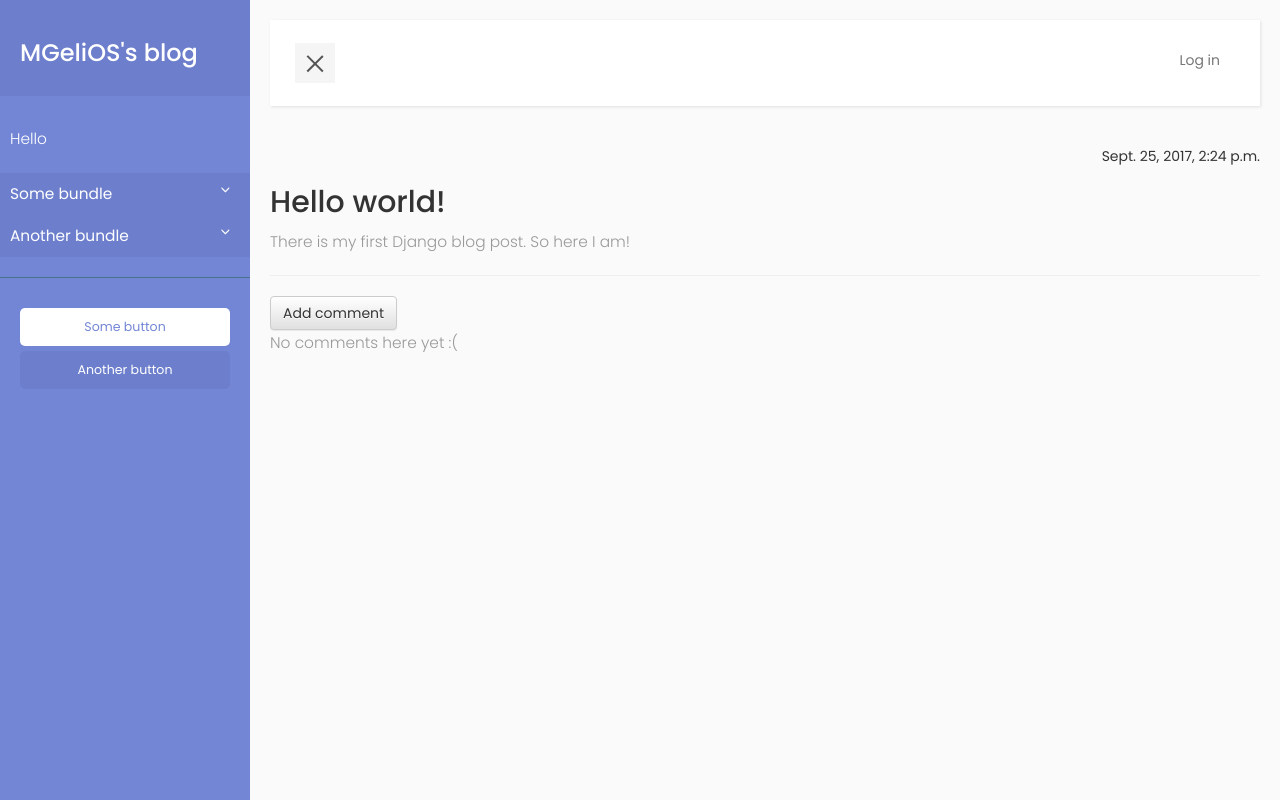
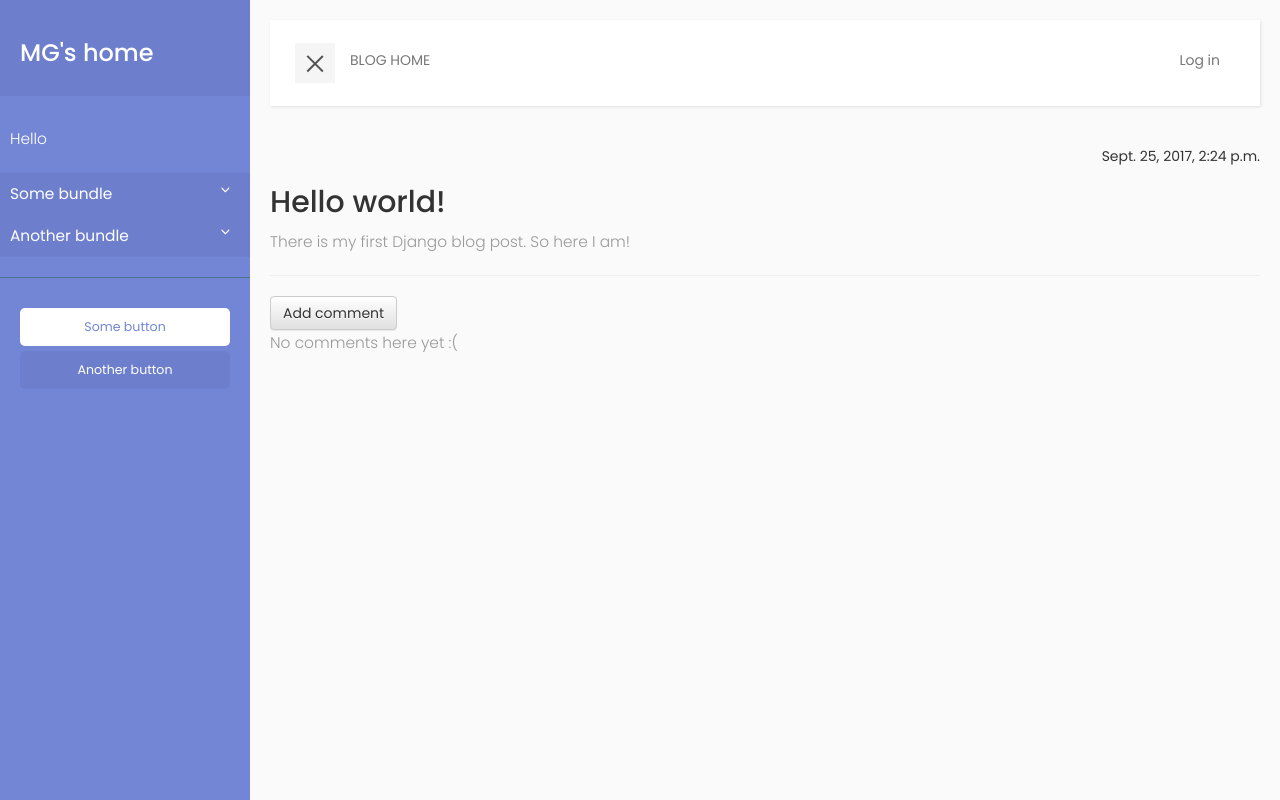
Before and after one commit to mgelios/my-first-blog, a Django app: page /blog/post/1/ in a window 1280 px wide. Run offline with Django 3.2, Linux system fonts and the light colour scheme; data comes from the database, SQL or seed files in the repository; some libraries are stand-ins or nearby versions.

Commit message:
updated styling for blog

```diff
--- a/blog/templates/blog/base.html
+++ b/blog/templates/blog/base.html
@@ -5,13 +5,14 @@
         <link rel="stylesheet" href="//maxcdn.bootstrapcdn.com/bootstrap/3.2.0/css/bootstrap.min.css" >
         <link rel="stylesheet" href="//maxcdn.bootstrapcdn.com/bootstrap/3.2.0/css/bootstrap-theme.min.css" >
         <link rel="stylesheet" href="{% static 'css/blog.css' %}" >
+        <meta name="theme-color" content="#7386D5">
     </head>
     <body>
         <div class="wrapper">
             <!-- Sidebar Holder -->
             <nav id="sidebar">
                 <div class="sidebar-header">
-                    <h3><a href="/">MGeliOS's blog</a></h3>
+                    <h3><a href="/">MG's home</a></h3>
                 </div>
 
                 <ul class="list-unstyled components">
@@ -57,8 +58,12 @@
                                 <span></span>
                             </button>
                         </div>
-
                         <div class="collapse navbar-collapse" id="bs-example-navbar-collapse-1">
+                            <ul class="nav navbar-nav navbar-left">
+                                <li>
+                                    <a href="/blog/">BLOG HOME</a>
+                                </li>
+                            </ul>
                             <ul class="nav navbar-nav navbar-right">
                             {% if user.is_authenticated %}
                                 <li>
```
Also changed, not shown: blog/static/css/blog.css (+15 -3 lines), blog/static/css/fonts/Lobster.ttf (added), blog/static/css/fonts/Ubuntu.ttf (added).
